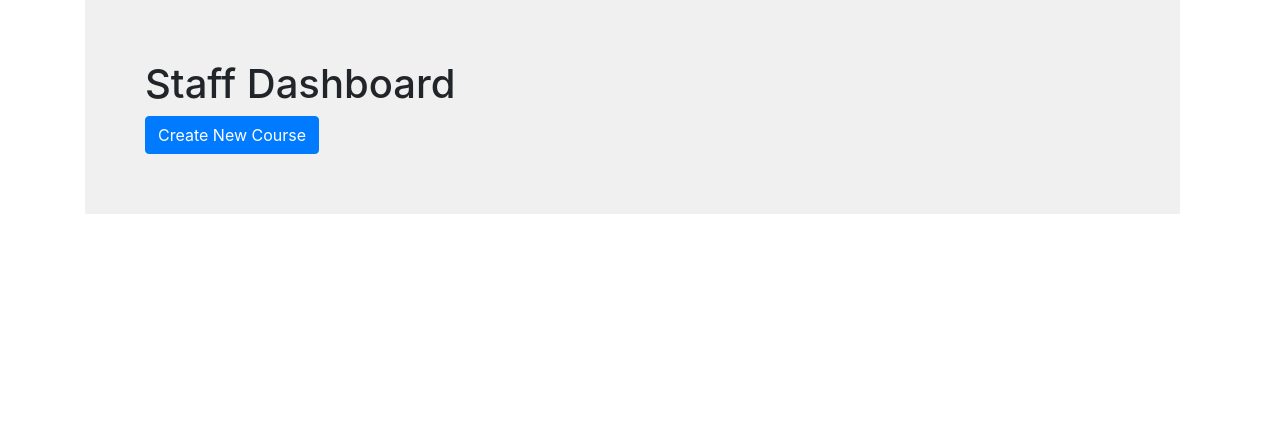
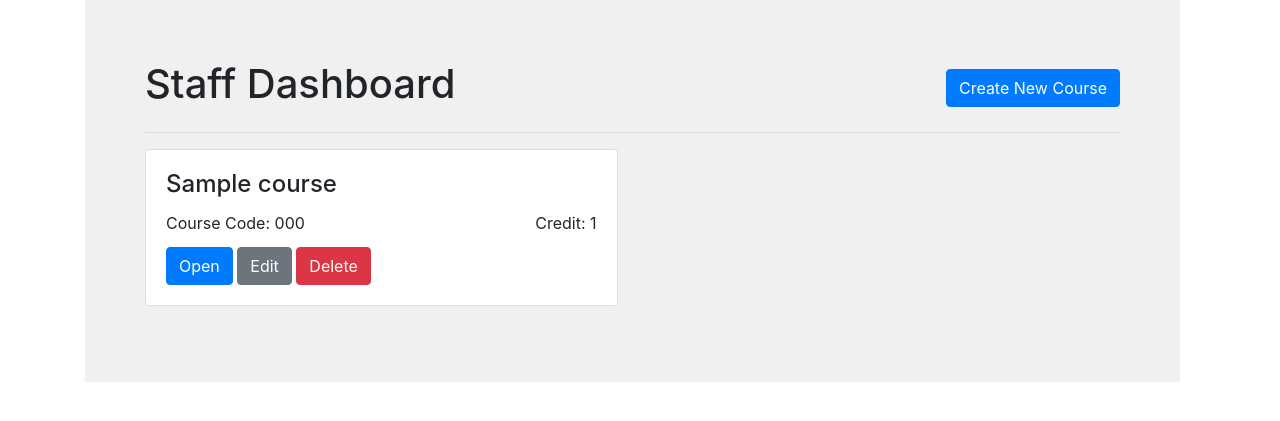
Before and after one commit to md12334/PYM_System, a Django app: page /staff/ in a window 1280 px wide. Shown: the part 71-492 px from the top of the page. Run offline with Django 4.2, Linux system fonts and the light colour scheme; a user stored in the database is signed in; tables that the repository leaves empty hold one stand-in row (values such as "Sample post"); some libraries are stand-ins or nearby versions.

Commit message:
added coures view functionlity

```diff
--- a/staff_app/templates/staff-home.html
+++ b/staff_app/templates/staff-home.html
@@ -6,11 +6,35 @@
 {# ----- content section ----- #}
 {% block content %}
 
+<!-- title and create button -->
+<div class="d-flex justify-content-between align-items-center">
+    <h1>Staff Dashboard</h1>
+    <a href="{% url 'create-course' %}" class="btn btn-primary">Create New Course</a>
+</div>
 
-<h1>Staff Dashboard</h1>
+<hr>
 
-<form method="GET" action="{% url 'create-course' %}">
-    <button class="btn btn-primary" type="submit">Create New Course</button>
-</form>
+<!-- all courses -->
+<div class="row">
+    {# all courses #}
+    {% for course in courses %}
+    <div class="col-md-6 mb-3">
+        <div class="card">
+            <div class="card-body">
+                <h4 class="card-title">{{course.course_name}}</h4>
+                <div class="d-flex justify-content-between align-items-center">
+                    <p class="card-title">Course Code: {{course.course_code}}</p>
+                    <p class="card-title">Credit: {{course.course_credit}}</p>
+                </div>
+
+<!--                <p class="card-text">{{course.course_description}}</p>-->
+                <a href="#" class="btn btn-primary">Open</a>
+                <a href="#" class="btn btn-secondary">Edit</a>
+                <a href="#" class="btn btn-danger">Delete</a>
+            </div>
+        </div>
+    </div>
+    {% endfor %}
+</div>
 
 {% endblock %}
--- a/staff_app/views.py
+++ b/staff_app/views.py
@@ -14,18 +14,10 @@ logger = logging.getLogger(__name__)
 # Staff Home
 @staff_required
 def index(request):
-    total_staff = 0
-    total_student = 0
-    total_course = 0
-    total_submission = 0
-    total_notices = 0
+    courses = Course.objects.all()
     logger.error("in admin home/index")
     return render(request=request, template_name="staff-home.html", context={
-        "total_staff": total_staff,
-        "total_student": total_student,
-        "total_course": total_course,
-        "total_submission": total_submission,
-        "total_notices": total_notices,
+        "courses": courses
     })
 
 
```
